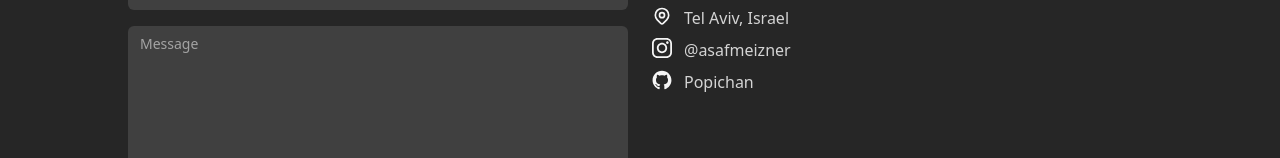
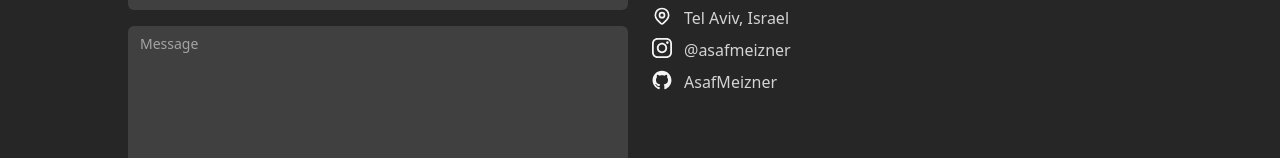
Before and after one commit to AsafMeizner/Resume, a Next.js app: page / in a window 1280 px wide. Shown: the part 5157-5315 px from the top of the page. Built offline with nearby package versions, Linux system fonts and the light colour scheme.

Commit message:
updated to new github username

```diff
--- a/src/data/data.tsx
+++ b/src/data/data.tsx
@@ -217,7 +217,7 @@ export const portfolioItems: PortfolioItem[] = [
   {
     title: 'Python fun code',
     description: 'The code i wrote in python for fun - puzzles, games, and more',
-    url: 'https://github.com/PopiChan/Fun-Code',
+    url: 'https://github.com/AsafMeizner/Fun-Code',
     image: porfolioImage4,
   },
   {
@@ -229,7 +229,7 @@ export const portfolioItems: PortfolioItem[] = [
   {
     title: 'FTC 2021-2022 code',
     description: 'the code for the robot we built for the 2021-2022 season',
-    url: 'https://github.com/PopiChan/FTC-13146-2021-2022-NEW',
+    url: 'https://github.com/AsafMeizner/FTC-13146-2021-2022-NEW',
     image: porfolioImage6,
   },
   {
@@ -241,7 +241,7 @@ export const portfolioItems: PortfolioItem[] = [
   {
     title: 'countdown',
     description: 'When Afk it will open up a window with a countdown in fullscreen',
-    url: 'https://github.com/PopiChan/frc-countdown',
+    url: 'https://github.com/AsafMeizner/frc-countdown',
     image: porfolioImage8,
   },
   {
@@ -253,13 +253,13 @@ export const portfolioItems: PortfolioItem[] = [
   {
     title: 'bday card',
     description: 'A birthday card website for my friend',
-    url: 'https://popichan.github.io/',
+    url: 'https://AsafMeizner.github.io/',
     image: porfolioImage10,
   },
   {
     title: 'Prank virus',
     description: 'A library i made of fake viruses and pranks',
-    url: 'https://github.com/PopiChan/viruses',
+    url: 'https://github.com/AsafMeizner/viruses',
     image: porfolioImage11,
   },
 ];
@@ -380,8 +380,8 @@ export const contact: ContactSection = {
     },
     {
       type: ContactType.Github,
-      text: 'Popichan',
-      href: 'https://github.com/Popichan',
+      text: 'AsafMeizner',
+      href: 'https://github.com/AsafMeizner',
     },
   ],
 };
@@ -390,7 +390,7 @@ export const contact: ContactSection = {
  * Social items
  */
 export const socialLinks: Social[] = [
-  {label: 'Github', Icon: GithubIcon, href: 'https://github.com/Popichan'},
+  {label: 'Github', Icon: GithubIcon, href: 'https://github.com/AsafMeizner'},
   {label: 'Stack Overflow', Icon: StackOverflowIcon, href: 'https://stackoverflow.com/users/15829321/asaf-meizner'},
   {label: 'LinkedIn', Icon: LinkedInIcon, href: 'https://www.linkedin.com/in/asaf-meizner-670536244/'},
   {label: 'Instagram', Icon: InstagramIcon, href: 'https://www.instagram.com/asafmeizner/'},
```
